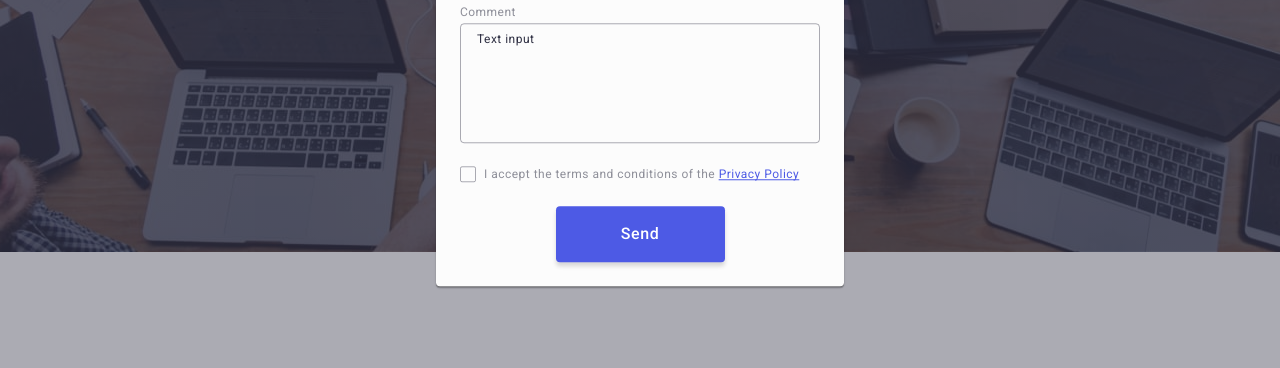
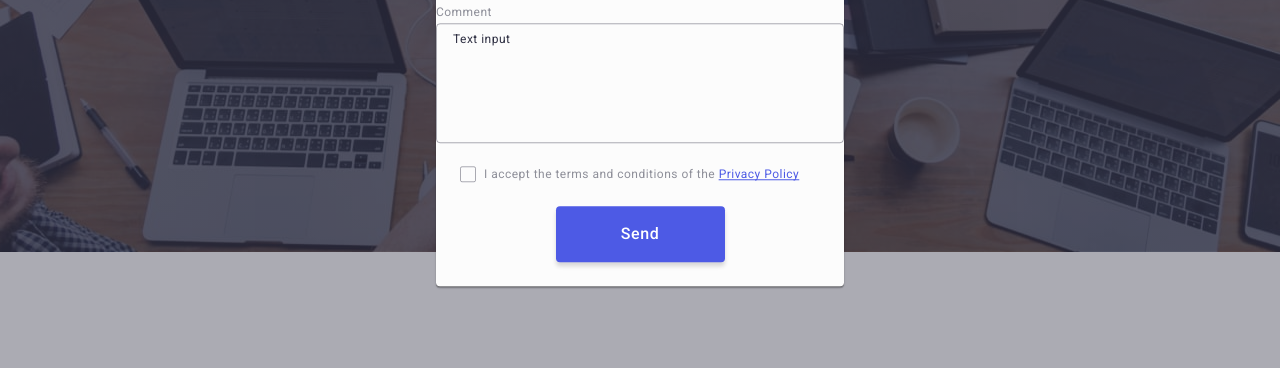
Before and after one commit to tetiana-kovalenko033/goit-markup-hw-05, a plain HTML site: page index.html in a window 1280 px wide. Shown: the part 421-789 px from the top of the page. Drawn offline with nearby package versions, Linux system fonts and the light colour scheme.

Commit message:
fix code

```diff
--- a/css/styles.css
+++ b/css/styles.css
@@ -583,6 +583,9 @@ input::placeholder {
   margin-left: 24px;
   margin-right: 24px;
 }
+.modal-container-text {
+  margin-bottom: 16px;
+}
 .form-item {
   display: block;
   font-size: 12px;
@@ -596,7 +599,7 @@ input::placeholder {
   margin-bottom: 8px;
 }
 .form-input-modal {
-  border: 1px solid rgb(46, 47, 66, 0.4);
+  border: 1px solid rgba(46, 47, 66, 0.4);
   border-radius: 4px;
   width: 100%;
   height: 40px;
--- a/index.html
+++ b/index.html
@@ -477,12 +477,13 @@
     <!--Endregion-->
     <div class="backdrop is-open">
       <div class="modal">
-        <p class="modal-text">Leave your contacts and we will call you back</p>
         <button class="modal-btn-close" type="button">
           <svg class="icon-close" width="8" height="8">
             <use href="./images/icons.svg#icon-close"></use>
           </svg>
         </button>
+        <p class="modal-text">Leave your contacts and we will call you back</p>
+
         <form>
           <div class="modal-container">
             <label class="form-item" for="user-name">Name</label>
@@ -528,7 +529,7 @@
               </svg>
             </div>
           </div>
-          <div class="modal-container">
+          <div class="modal-container-text">
             <label class="form-item" for="user-comment">Comment</label>
             <textarea
               class="form-input-comment"
```
